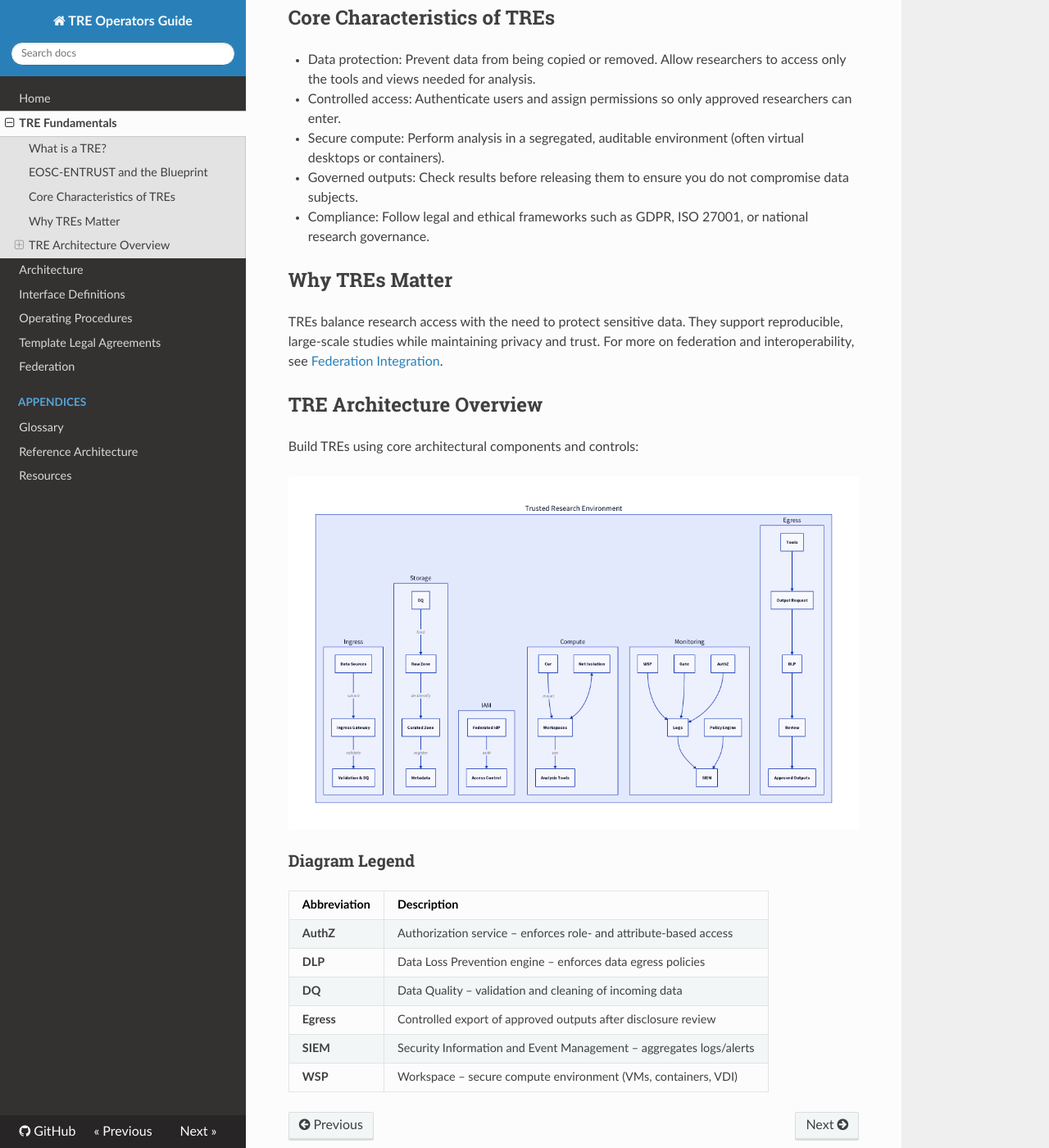
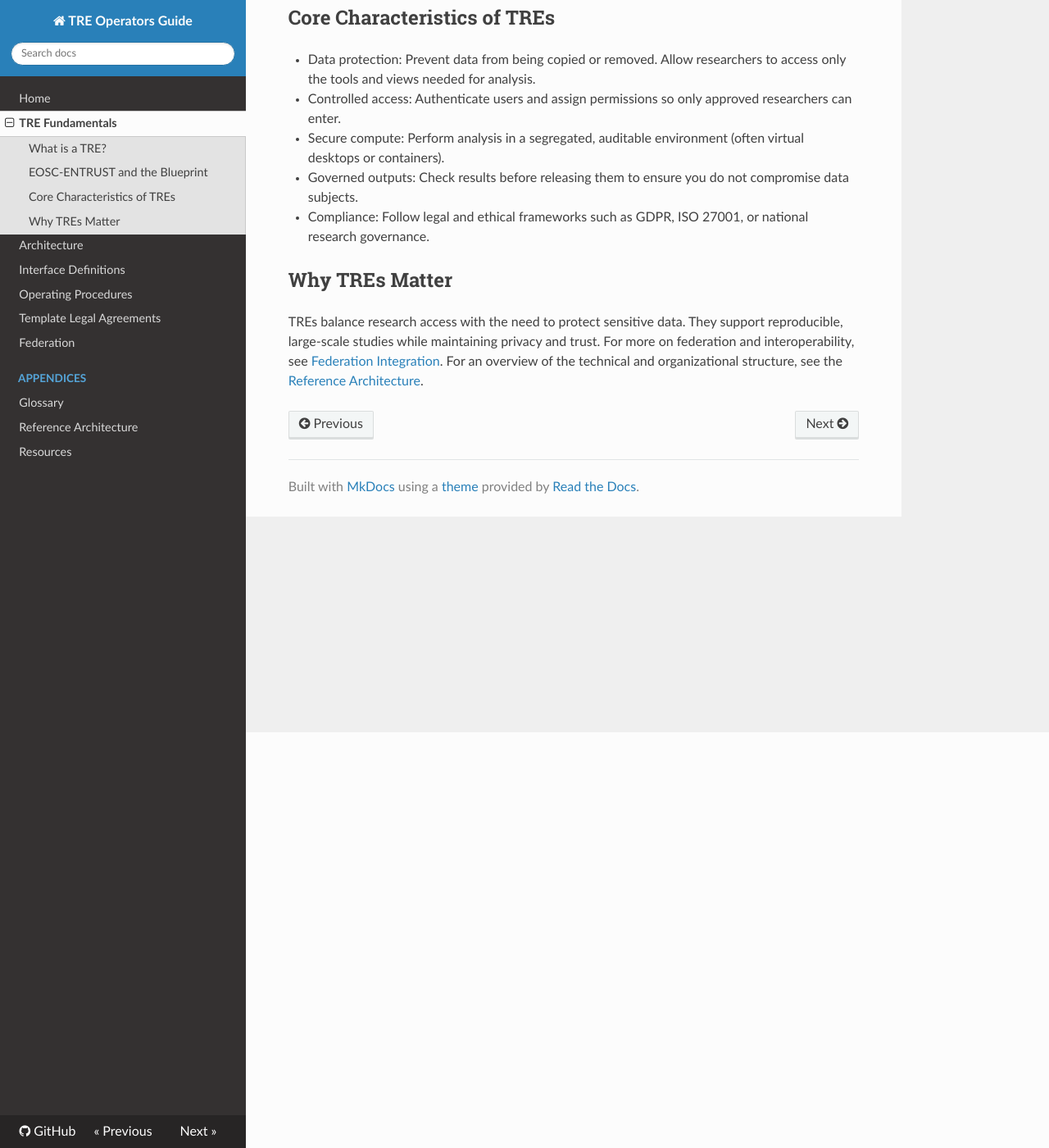
Before and after one commit to unioslo/tre-operators-docs, an MkDocs documentation site: the page built from docs/fundamentals.md, in a window 1280 px wide and 1400 px high, scrolled down 507 px. Shown: the whole window at 82% size. Built offline with MkDocs 1.6.1, drawn with Linux system fonts in a browser that asks for light colours; nearby versions of some CDN libraries.

Commit message:
Remove TRE Architecture Overview section to streamline fundamentals documentation.

```diff
--- a/docs/fundamentals.md
+++ b/docs/fundamentals.md
@@ -21,21 +21,4 @@ EOSC-ENTRUST creates a European network of TREs for sensitive data and promotes
 
 ## Why TREs Matter
 
-TREs balance research access with the need to protect sensitive data. They support reproducible, large-scale studies while maintaining privacy and trust. For more on federation and interoperability, see [Federation Integration](./federation.md).
-
-## TRE Architecture Overview
-
-Build TREs using core architectural components and controls:
-
-![TRE Architecture](../images/tre_architecture_ops_docs.png)
-
-### Diagram Legend
-
-| Abbreviation      | Description                                                        |
-|-------------------|--------------------------------------------------------------------|
-| **AuthZ**         | Authorization service – enforces role- and attribute-based access   |
-| **DLP**           | Data Loss Prevention engine – enforces data egress policies         |
-| **DQ**            | Data Quality – validation and cleaning of incoming data             |
-| **Egress**        | Controlled export of approved outputs after disclosure review       |
-| **SIEM**          | Security Information and Event Management – aggregates logs/alerts  |
-| **WSP**           | Workspace – secure compute environment (VMs, containers, VDI)      |
+TREs balance research access with the need to protect sensitive data. They support reproducible, large-scale studies while maintaining privacy and trust. For more on federation and interoperability, see [Federation Integration](./federation.md). For an overview of the technical and organizational structure, see the [Reference Architecture](appendices/reference-architecture.md).
```
